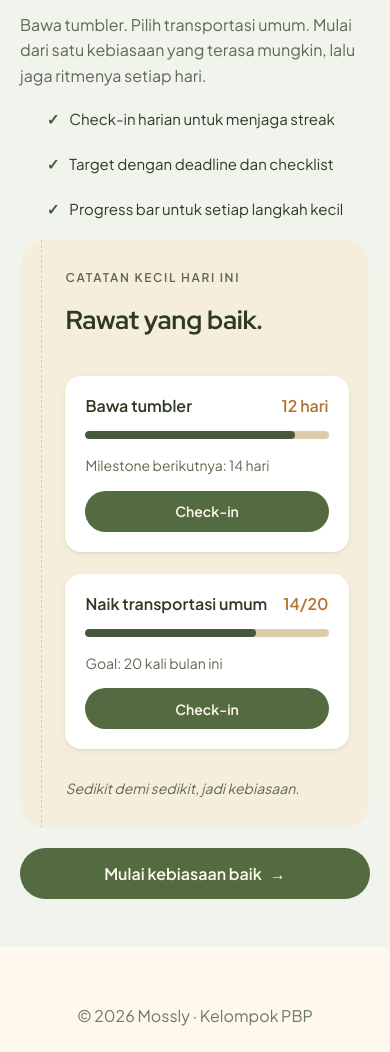
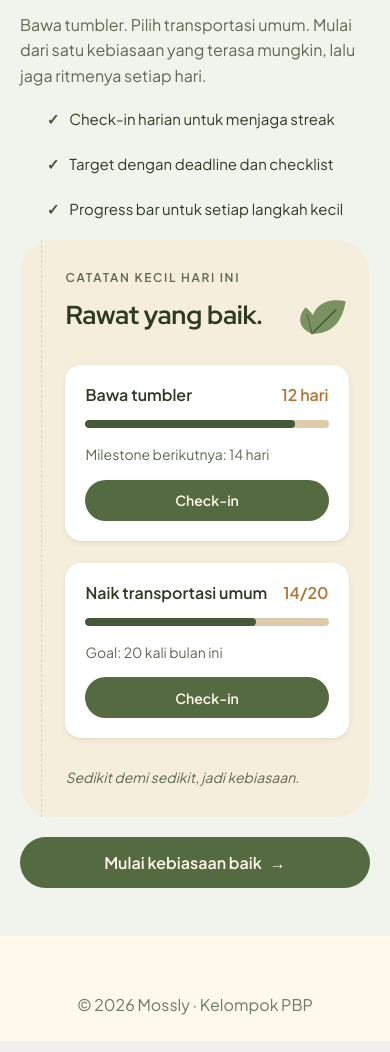
Before and after one commit to pbp-kelompok-a5/mossly, a Django app: page / in a window 390 px wide. Shown: the part 776-1828 px from the top of the page. Run offline with Django 5.2, Linux system fonts and the light colour scheme.

Commit message:
rapihin section habit (ikon daun, hover, focus)

```diff
--- a/main/templates/landing.html
+++ b/main/templates/landing.html
@@ -47,7 +47,13 @@
 
     <div class="habit__preview-head">
       <h3 class="habit__preview-title">Rawat yang baik.</h3>
-      <span class="habit__leaf" aria-hidden="true"></span>
+      <svg class="habit__leaf" viewBox="512 58 72 56" fill="none"
+           aria-hidden="true" focusable="false">
+        <path d="M534 110C528.133 66.3841 560.73 61.6684 579.556 66.2542C574.801 94.4348 561.605 109.246 534 110Z" fill="#7A9160"/>
+        <path d="M534 110L567.105 77.2196" stroke="#45583A" stroke-width="1.9"/>
+        <path d="M535 110C511.433 100.316 518.505 82.6072 526.254 74.4957C539.007 85.0374 542.613 95.9409 535 110Z" fill="#7A9160"/>
+        <path d="M535 110L528.148 83.9125" stroke="#45583A" stroke-width="1.1"/>
+      </svg>
     </div>
 
     <ul class="habit__list">
--- a/static/css/habit.css
+++ b/static/css/habit.css
@@ -43,7 +43,7 @@
 .habit__preview {
   position: relative;
   padding: 2.125rem 4.0625rem;
-  border-radius: 24px;
+  border-radius: 32px;
   background: var(--habit-sand-100);
 }
 
@@ -86,8 +86,8 @@
 /* Ikon daun menyusul di tahap 4; ruangnya dipesan dulu */
 .habit__leaf {
   flex: none;
-  width: 57px;
-  height: 68px;
+  width: 70px;
+  height: 54px;
 }
 
 .habit__list {
@@ -346,8 +346,8 @@ html {
   }
 
   .habit__leaf {
-    width: 44px;
-    height: 53px;
+    width: 54px;
+    height: 42px;
   }
 
   .habit-card {
```
Also changed, not shown: other parts of static/css/habit.css (+66 -0 lines).
